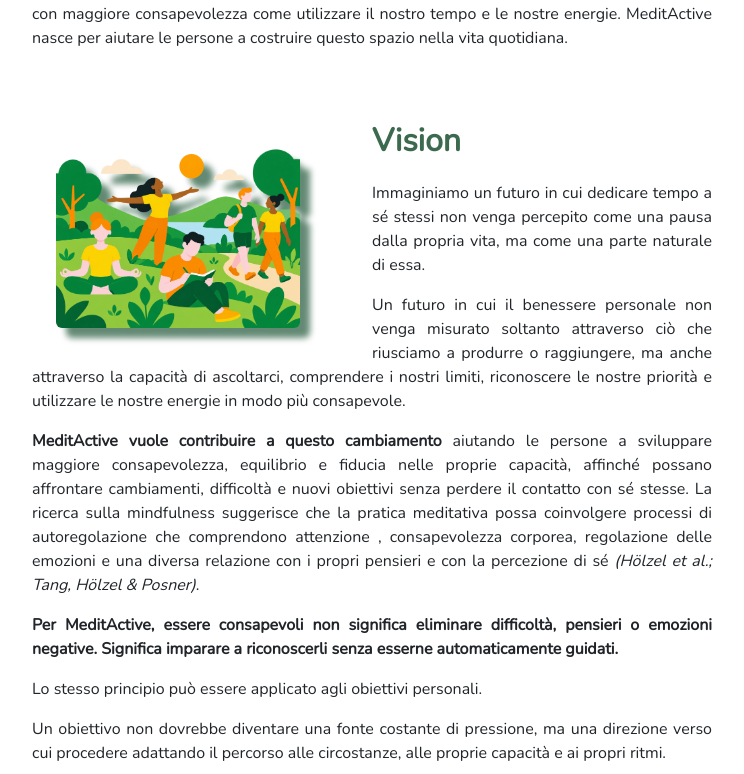
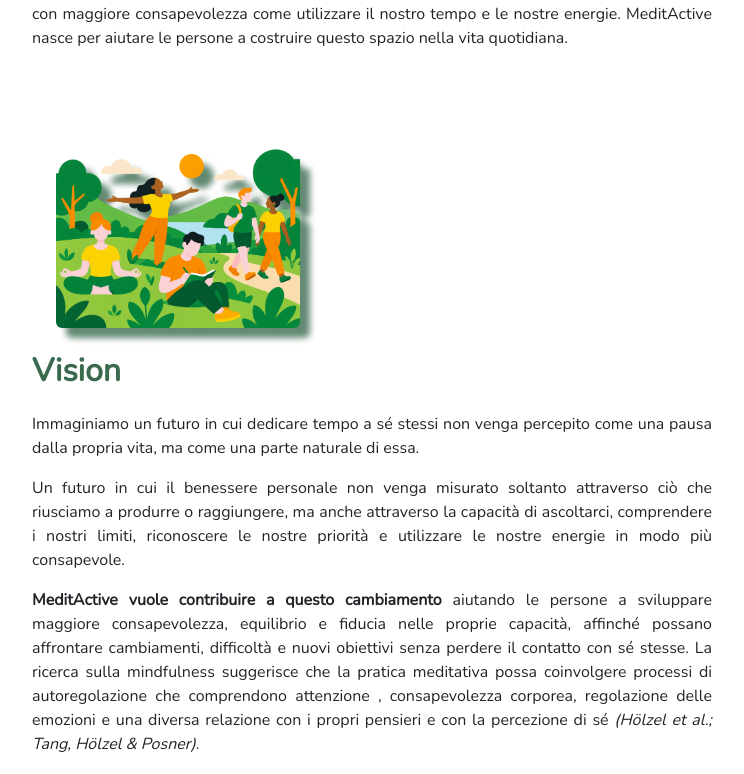
Before and after one commit to FabryPostRock/MeditActiveReact, a React (Vite) app: page / in a window 1280 px wide. Shown: the part 1105-1879 px from the top of the page, without its empty margins (268-1012 px from the left). Built offline with nearby package versions, Linux system fonts and the light colour scheme.

Commit message:
dynamic underline based on title function in the page

```diff
--- a/src/Animations.css
+++ b/src/Animations.css
@@ -129,6 +129,33 @@
   transform: scaleX(1);
 }
 
+.text-underline-fit {
+  position: relative;
+  display: block;
+  width: -moz-fit-content;
+  width: fit-content;
+  padding-bottom: 0.15em;
+}
+
+.text-underline-fit::after {
+  content: "";
+  position: absolute;
+  bottom: 0;
+  left: 0%;
+  width: 100%;
+  height: 3px;
+  background-color: currentColor;
+  /*turns the line not visible until hovered*/
+  transform: scaleX(0);
+  /*starts the animation from left*/
+  transform-origin: left;
+  transition: var(--headingTransition);
+}
+
+.text-underline-fit:hover::after {
+  transform: scaleX(1);
+}
+
 @keyframes sectionEnlarge {
   0% {
     transform: scale(1);
--- a/src/Animations.scss
+++ b/src/Animations.scss
@@ -163,6 +163,33 @@
   transform: scaleX(1);
 }
 
+.text-underline-fit {
+  position: relative;
+  display: block;
+  width: fit-content;
+  padding-bottom: 0.15em;
+}
+
+.text-underline-fit::after {
+  content: '';
+  position: absolute;
+  bottom: 0;
+  left: 0%;
+  width: 100%;
+  height: 3px;
+  background-color: currentColor;
+
+  /*turns the line not visible until hovered*/
+  transform: scaleX(0);
+  /*starts the animation from left*/
+  transform-origin: left;
+  transition: var(--headingTransition);
+}
+
+.text-underline-fit:hover::after {
+  transform: scaleX(1);
+}
+
 //-------------SECTION ENALRGE
 
 @keyframes sectionEnlarge {
--- a/src/components/exercise/article.tsx
+++ b/src/components/exercise/article.tsx
@@ -41,6 +41,7 @@
               position={'text-center'}
               underlineOnHover={true}
               scaleOnHover={false}
+              underlineTxtFit={false}
             />
           </div>
           <div className="col-12 d-flex justify-content-center mt-auto">
--- a/src/components/exercise/exerciseView.tsx
+++ b/src/components/exercise/exerciseView.tsx
@@ -167,6 +167,7 @@
             position={'text-center'}
             underlineOnHover={true}
             scaleOnHover={false}
+            underlineTxtFit={false}
           />
         </div>
         <div className="col-12 mt-3">
--- a/src/components/homeConcept.tsx
+++ b/src/components/homeConcept.tsx
@@ -37,6 +37,7 @@
                   position={'text-start'}
                   underlineOnHover={true}
                   scaleOnHover={false}
+                  underlineTxtFit={true}
                 />
                 {concept.description}
               </div>
--- a/src/components/title.tsx
+++ b/src/components/title.tsx
@@ -12,17 +12,38 @@
   headlineType: HeadingTag;
   position: Position;
   underlineOnHover: boolean;
+  underlineTxtFit: boolean;
   scaleOnHover: boolean;
 }
 
 // headlineType: Tag inside a destructuring means 'rename' it's not a type assignment
-export function Title({ title, txtColor, headlineType: Tag, position, underlineOnHover, txtSize }: ExerciseTitle) {
+export function Title({
+  title,
+  txtColor,
+  txtSize,
+  headlineType: Tag,
+  position,
+  underlineOnHover,
+  underlineTxtFit,
+}: ExerciseTitle) {
+  function renderTitleContent() {
+    if (!underlineOnHover) {
+      return title;
+    }
+    if (underlineOnHover && underlineTxtFit) {
+      return <span className="text-underline-fit">{title}</span>;
+    } else if (underlineOnHover && !underlineTxtFit) {
+      return <span className="text-underline">{title}</span>;
+    }
+  }
   return (
     <Tag className={`fw-bold ${txtSize.join(' ')} ${position} mb-3`} style={{ color: txtColor }}>
       {/*'width: fit-content' used for the animation pourposes disrupts the floating behaviour of the text content if used directly
         in the h2 */}
-
-      {underlineOnHover ? <span className="text-underline">{title}</span> : title}
+      {
+        /**In JSX you can only return something you can't write js code directly with if and other statement */
+        renderTitleContent()
+      }
     </Tag>
   );
 }
--- a/src/pages/exercises.tsx
+++ b/src/pages/exercises.tsx
@@ -13,6 +13,7 @@
         position={'text-center'}
         underlineOnHover={false}
         scaleOnHover={false}
+        underlineTxtFit={false}
       />
       <div className="container-grid">
         {exerciseSections.map((section) => (
```
Also changed, not shown: src/App.css.
